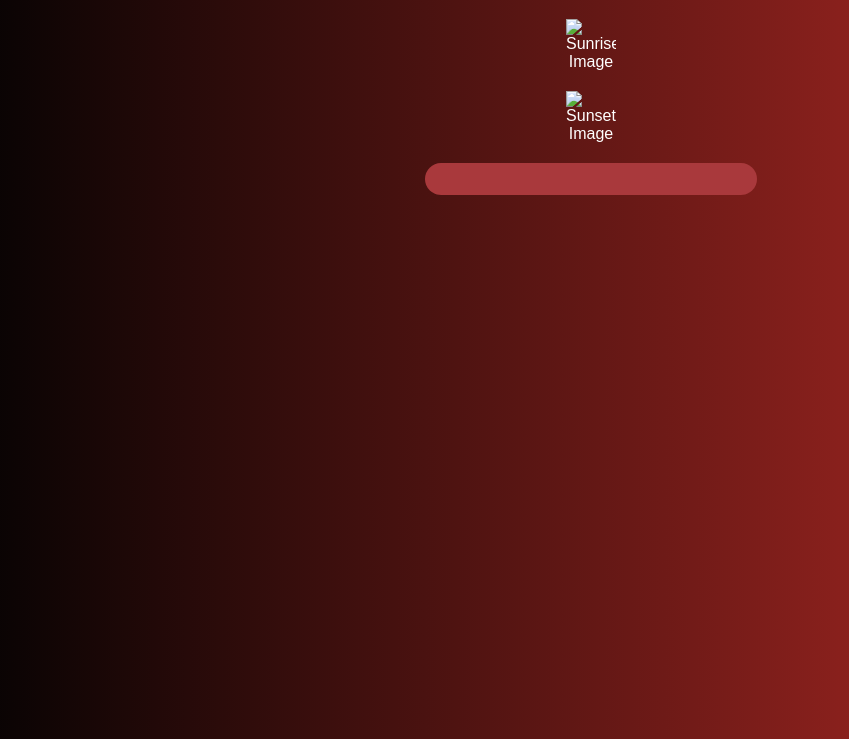
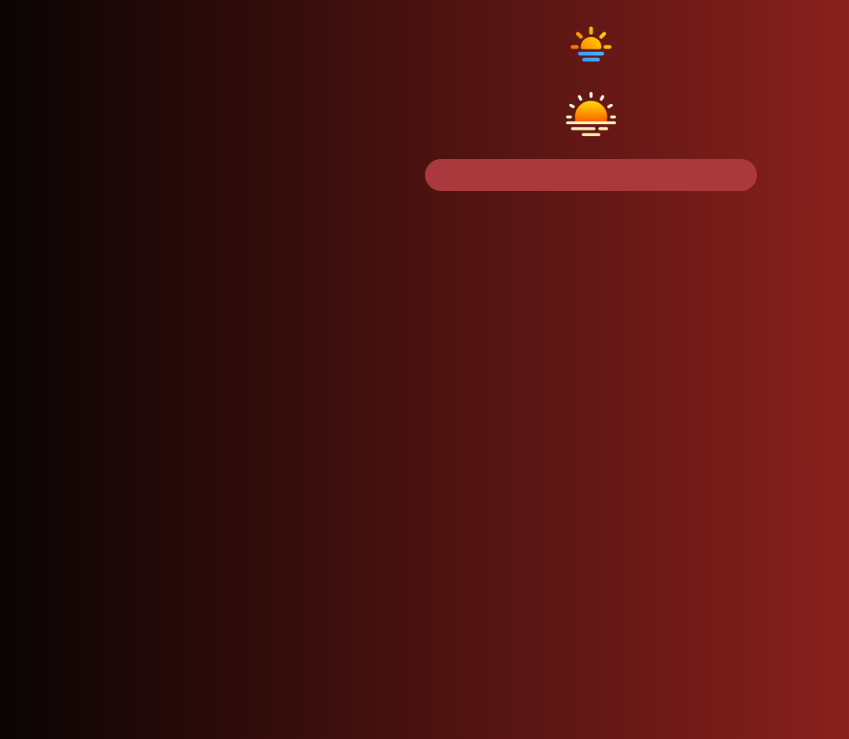
Before and after one commit to Enismasic/ITMD441-Lab4, a plain HTML site: page results.html in a window 1280 px wide. Shown: the part 61-800 px from the top of the page, without its empty margins (49-898 px from the left). Drawn offline with Linux system fonts and the light colour scheme.

Commit message:
relative path for imgs

```diff
--- a/results.html
+++ b/results.html
@@ -14,12 +14,12 @@
 
     <div id="sunrise-container">
         <p id="sunrise"></p>
-        <img src="C:\Users\Enis\Downloads\sunrise.png" alt="Sunrise Image" id="sunrise-image">
+        <img src="sunrise.png" alt="Sunrise Image" id="sunrise-image">
     </div>
 
     <div id="sunset-container">
         <p id="sunset"></p>
-        <img src="C:\Users\Enis\Downloads\sunset.png" alt="Sunset Image" id="sunset-image">
+        <img src="sunset.png" alt="Sunset Image" id="sunset-image">
     </div>
 
     <div id="result-container">
```
Also changed, not shown: sunrise.png (added), sunset.png (added).
